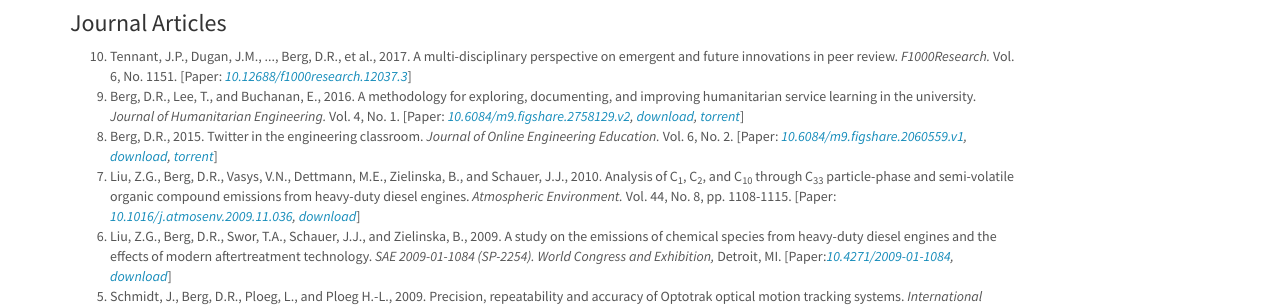
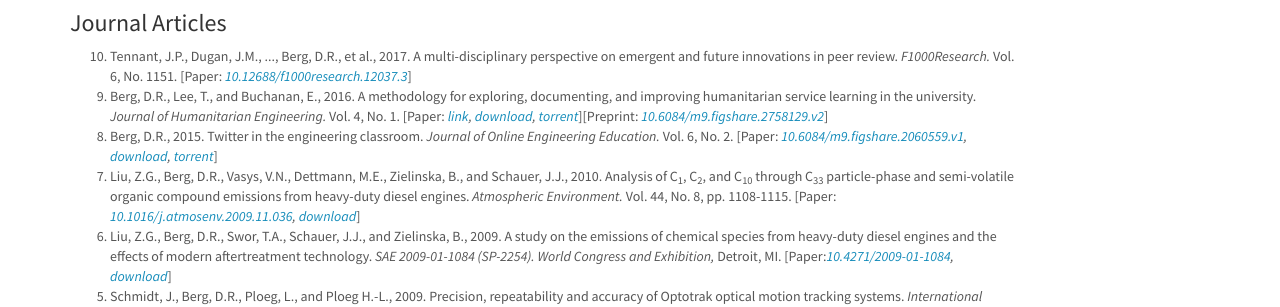
Before and after one commit to devinberg/devinberg.com, a Jekyll site: the page built from publications/index.md, in a window 1280 px wide and 900 px high. Shown: the part 300-607 px from the top of the window. Built offline with Jekyll 4.4.1, drawn with Linux system fonts in a browser that asks for light colours; nearby versions of some CDN libraries; comment, search, counter and statistics services are not loaded; some of the changed lines change nothing that is shown.

Commit message:
add preprint info

```diff
--- a/publications/index.md
+++ b/publications/index.md
@@ -18,7 +18,7 @@
 <ol reversed="">
 	<li>Tennant, J.P., Dugan, J.M., ..., Berg, D.R., et al., 2017. A multi-disciplinary perspective on emergent and future innovations in peer review. <i>F1000Research.</i> Vol. 6, No. 1151. [Paper: <i><a href="http://dx.doi.org/10.12688/f1000research.12037.3">10.12688/f1000research.12037.3</a></i>] <span data-badge-popover="right" data-badge-type="4" data-altmetric-id='22215317' data-hide-no-mentions="true" class="altmetric-embed"></span></li>
 
- 	<li>Berg, D.R., Lee, T., and Buchanan, E., 2016. A methodology for exploring, documenting, and improving humanitarian service learning in the university. <i>Journal of Humanitarian Engineering.</i> Vol. 4, No. 1. [Paper: <i><a href="https://dx.doi.org/10.6084/m9.figshare.2758129.v2">10.6084/m9.figshare.2758129.v2</a>, <a href="https://s3.amazonaws.com/drb_website_storage/devinberg.com/471592PB.pdf">download</a>, <a href="magnet:?xt=urn:btih:4cdade8fa3c6d451441fda7ae19bb53537b6ee21&tr=http%3A%2F%2Facademictorrents.com%2Fannounce.php&tr=udp%3A%2F%2Ftracker.publicbt.com%3A80%2Fannounce&tr=udp%3A%2F%2Ftracker.openbittorrent.com%3A80%2Fannounce">torrent</a></i>] <span data-badge-popover="right" data-badge-type="4" data-doi="10.6084/m9.figshare.2758129" data-hide-no-mentions="true" class="altmetric-embed"></span></li>
+ 	<li>Berg, D.R., Lee, T., and Buchanan, E., 2016. A methodology for exploring, documenting, and improving humanitarian service learning in the university. <i>Journal of Humanitarian Engineering.</i> Vol. 4, No. 1. [Paper: <i><a href="https://www.ewb.org.au/jhe/index.php/jhe/article/view/47">link</a>, <a href="https://s3.amazonaws.com/drb_website_storage/devinberg.com/471592PB.pdf">download</a>, <a href="magnet:?xt=urn:btih:4cdade8fa3c6d451441fda7ae19bb53537b6ee21&tr=http%3A%2F%2Facademictorrents.com%2Fannounce.php&tr=udp%3A%2F%2Ftracker.publicbt.com%3A80%2Fannounce&tr=udp%3A%2F%2Ftracker.openbittorrent.com%3A80%2Fannounce">torrent</a></i>][Preprint: <i><a href="https://dx.doi.org/10.6084/m9.figshare.2758129.v2">10.6084/m9.figshare.2758129.v2</a></i>] <span data-badge-popover="right" data-badge-type="4" data-doi="10.6084/m9.figshare.2758129" data-hide-no-mentions="true" class="altmetric-embed"></span></li>
 
  	<li>Berg, D.R., 2015. Twitter in the engineering classroom. <i>Journal of Online Engineering Education.</i> Vol. 6, No. 2. [Paper: <i><a href="https://dx.doi.org/10.6084/m9.figshare.2060559.v1">10.6084/m9.figshare.2060559.v1</a>, <a href="https://s3.amazonaws.com/drb_website_storage/devinberg.com/joee_v6n2a2.pdf">download</a>, <a href="magnet:?xt=urn:btih:20a31f46a273135ac9085854ad9b974e3ac51d9d&tr=http%3A%2F%2Facademictorrents.com%2Fannounce.php&tr=udp%3A%2F%2Ftracker.publicbt.com%3A80%2Fannounce&tr=udp%3A%2F%2Ftracker.openbittorrent.com%3A80%2Fannounce">torrent</a></i>] <span data-badge-popover="right" data-badge-type="4" data-doi="" data-hide-no-mentions="true" class="altmetric-embed"></span></li>
 
@@ -26,7 +26,7 @@
 
  	<li>Liu, Z.G., Berg, D.R., Swor, T.A., Schauer, J.J., and Zielinska, B., 2009. A study on the emissions of chemical species from heavy-duty diesel engines and the effects of modern aftertreatment technology. <i>SAE 2009-01-1084 (SP-2254). World Congress and Exhibition,</i> Detroit, MI. [Paper:<i><a href="http://dx.doi.org/10.4271/2009-01-1084">10.4271/2009-01-1084</a>, <a href="https://s3.amazonaws.com/drb_website_storage/devinberg.com/liu_09_study.pdf">download</a></i>] <span data-badge-popover="right" data-badge-type="4" data-doi="10.4271/2009-01-1084" data-hide-no-mentions="true" class="altmetric-embed"></span></li>
 
- 	<li>Schmidt, J., Berg, D.R., Ploeg, L., and Ploeg H.-L., 2009. Precision, repeatability and accuracy of Optotrak optical motion tracking systems. <i>International Journal of Experimental and Computational Biomechanics.</i> Vol. 1, No. 1, pp. 114-127. [Paper: <i><a href="http://dx.doi.org/10.1504/IJECB.2009.022862">10.1504/IJECB.2009.022862</a>, <a href="https://s3.amazonaws.com/drb_website_storage/devinberg.com/schmidt_09_precision.pdf">download</a></i>] [Preprint: <i><a href="https://dx.doi.org/10.17605/OSF.IO/MCR5X">10.17605/OSF.IO/MCR5X</a></i>]<span data-badge-popover="right" data-badge-type="4" data-doi="10.1504/IJECB.2009.022862" data-hide-no-mentions="true" class="altmetric-embed"></span></li>
+ 	<li>Schmidt, J., Berg, D.R., Ploeg, L., and Ploeg H.-L., 2009. Precision, repeatability and accuracy of Optotrak optical motion tracking systems. <i>International Journal of Experimental and Computational Biomechanics.</i> Vol. 1, No. 1, pp. 114-127. [Paper: <i><a href="http://dx.doi.org/10.1504/IJECB.2009.022862">10.1504/IJECB.2009.022862</a>, <a href="https://s3.amazonaws.com/drb_website_storage/devinberg.com/schmidt_09_precision.pdf">download</a></i>] [Preprint: <i><a href="https://dx.doi.org/10.17605/OSF.IO/MCR5X">10.17605/OSF.IO/MCR5X</a></i>] <span data-badge-popover="right" data-badge-type="4" data-doi="10.1504/IJECB.2009.022862" data-hide-no-mentions="true" class="altmetric-embed"></span></li>
 
  	<li>Liu, Z.G., Berg, D.R., and Schauer, J.J., 2008. Effects of a zeolite-selective catalytic reduction system on comprehensive emissions from a heavy-duty diesel engine. <i>Journal of the Air and Waste Management Association.</i> Vol. 58, No. 10, pp. 1258-1265. [Paper: <i><a href="https://doi.org/10.3155/1047-3289.58.10.1258">10.3155/1047-3289.58.10.1258</a>, <a href="https://s3.amazonaws.com/drb_website_storage/devinberg.com/liu_08_effects.pdf">download</a></i>] [Preprint: <i><a href="https://dx.doi.org/10.17605/OSF.IO/A3VYH">10.17605/OSF.IO/A3VYH</a></i>]<span data-badge-popover="right" data-badge-type="4" data-doi="10.3155/1047-3289.58.10.1258" data-hide-no-mentions="true" class="altmetric-embed"></span></li>
 
```
